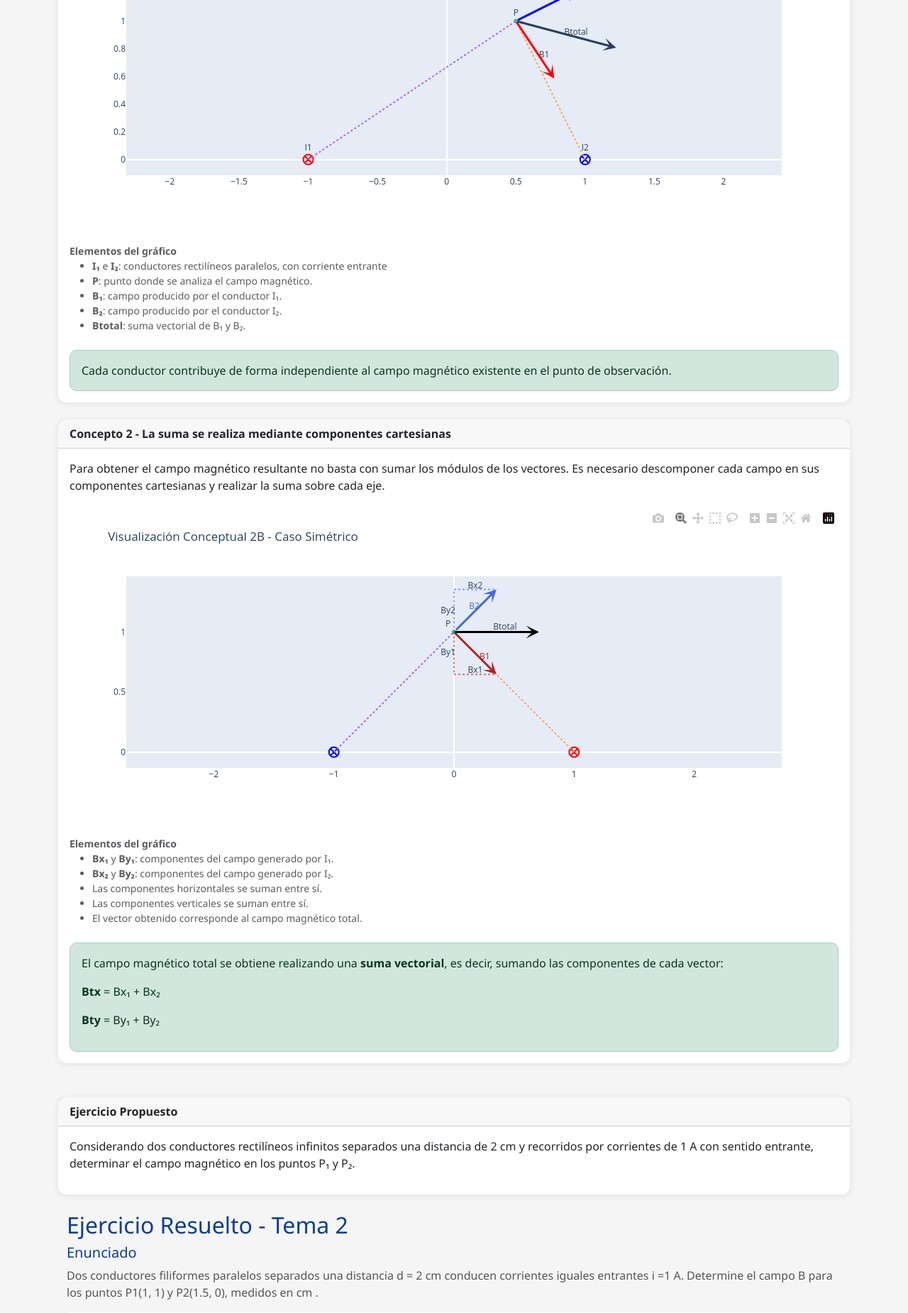
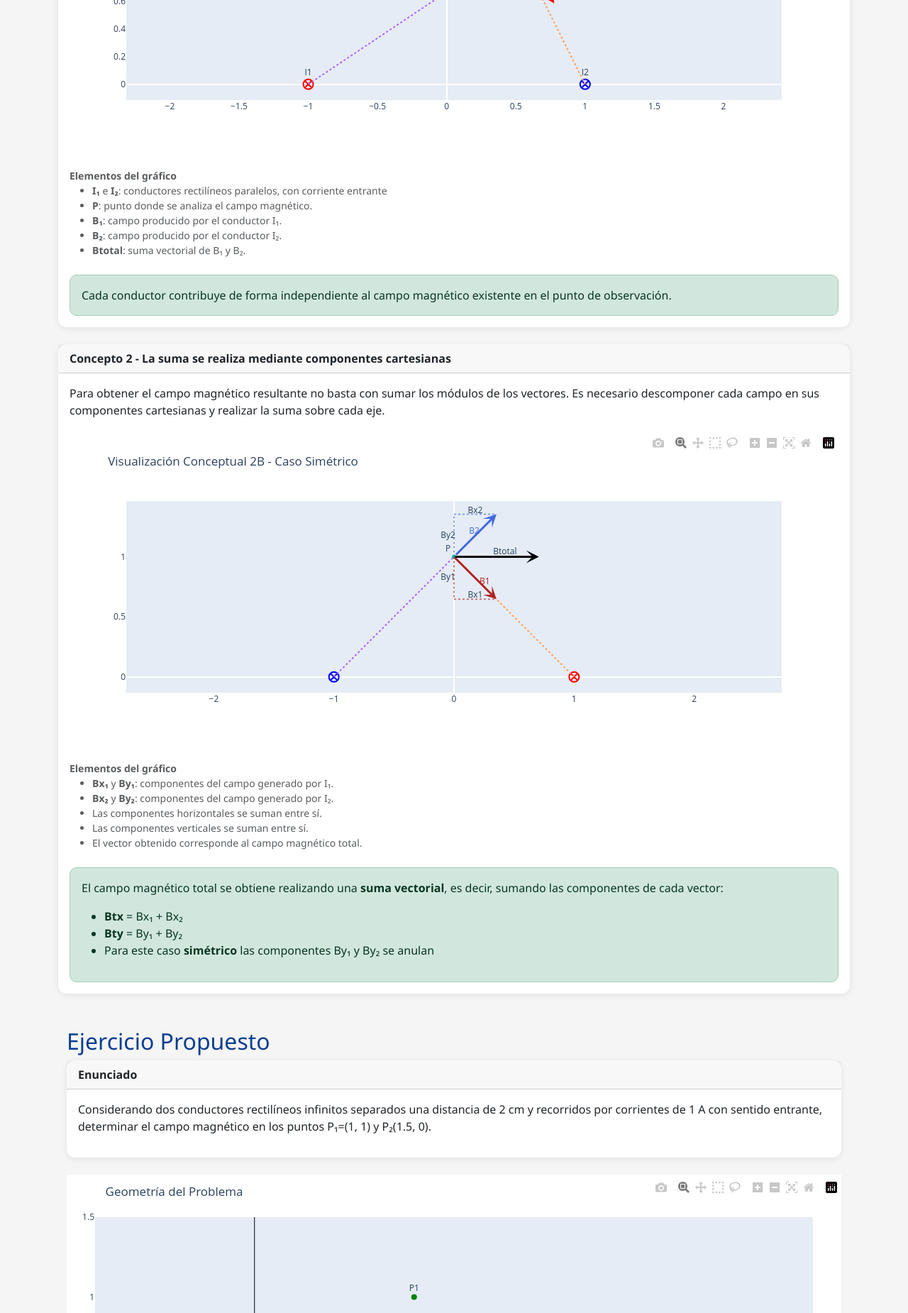
Before and after one commit to jhgakiyama/electromagnetismo-simulator, a Flask app: page /tema2/resolucion/p1 in a window 1280 px wide. Shown: the part 1760-3610 px from the top of the page at 71% size. Run offline with Flask 3, Linux system fonts and the light colour scheme; some libraries are stand-ins or nearby versions.

Commit message:
Mejoras visuales , orden de titulos

```diff
--- a/app/plots/tema2_plot.py
+++ b/app/plots/tema2_plot.py
@@ -640,9 +640,7 @@ def visualizacion_resolucion_p1():
         color=COLOR_I1
 )
     # Layout
-    fig.update_layout(
-        title="Paso 1 - Campos Magnéticos en P1"
-    )
+    fig.update_layout(title="Descomposicion vectorial de B1")
 
     return fig
 
@@ -735,9 +733,7 @@ def visualizacion_resolucion_i2():
     )
 
     # Layout
-    fig.update_layout(
-        title="Paso 1 - Campos Magnéticos en P1"
-    )
+    fig.update_layout(title="Descomposicion vectorial de B2")
 
     return fig
 
--- a/app/templates/tema2_resolucion_p1.html
+++ b/app/templates/tema2_resolucion_p1.html
@@ -64,12 +64,7 @@
             <strong>sumar vectorialmente</strong> los campos producidos
             por cada conductor.
         </p>
-        <div class="alert alert-warning mt-4">
-            Los módulos de los campos magnéticos
-            <strong>no se suman directamente</strong>.
-            Primero deben descomponerse en sus componentes cartesianas y,
-            posteriormente, realizar la suma vectorial.
-        </div>
+
         <div class="alert alert-success mt-3 mb-0">
             Campo magnético total = Suma vectorial de los campos
             producidos por cada conductor.
@@ -172,33 +167,36 @@
             <strong>suma vectorial</strong>, es decir, sumando las
             componentes de cada vector:
             </p>
-            <p><strong>Btx</strong> = Bx₁ + Bx₂</p>
-            <p><strong>Bty</strong> = By₁ + By₂</p>
 
+            <ul>
+                <li><strong>Btx</strong> = Bx₁ + Bx₂</li>
+                <li><strong>Bty</strong> = By₁ + By₂</li>
+
+                <li>Para este caso <strong>simétrico</strong> las componentes
+                 By₁ y By₂ se anulan</li>
+            <ul>
         </div>
     </div>
 </div>
 
+<div class="container mt-4">
+    <h2>Ejercicio Propuesto</h2>
+
     <div class="card mb-4">
-    <div class="card-header"><strong>Ejercicio Propuesto</strong></div>
+    <div class="card-header"><strong>Enunciado</strong></div>
     <div class="card-body">
     <p>
         Considerando dos conductores rectilíneos infinitos separados
         una distancia de 2 cm y recorridos por corrientes de 1 A con
         sentido entrante, determinar el campo magnético en los puntos
-            P₁ y P₂.
+        P₁=(1, 1) y P₂(1.5, 0).
     </p>
     </div>
     </div>
 
-<div class="container mt-4">
-    <h2>Ejercicio Resuelto - Tema 2</h2>
-    <h5>Enunciado</h5>
-    <p>Dos conductores filiformes paralelos separados una distancia d = 2 cm conducen corrientes  iguales entrantes i =1 A. Determine el campo B para los puntos P1(1, 1) y P2(1.5, 0), medidos en cm .</p>
     {{ grafico_ejer | safe }}
 
-    <h2>Paso 2 - Calcular el campo magnético B₁</h2>
-
+    <h3 class="mt-5">Paso 1 - Calcular el campo magnético B₁</h3>
     <p class="text-muted">
         En este paso analizaremos únicamente el campo
         magnético generado por el conductor I₁ sobre el
@@ -210,10 +208,6 @@
     {{ grafico | safe }}
 
     <hr class="my-4">
-
-    <!-- ============================== -->
-    <!-- Paso 1                         -->
-    <!-- ============================== -->
 
     <div class="card mb-4">
 
@@ -252,10 +246,6 @@
 
     </div>
 
-    <!-- ============================== -->
-    <!-- Paso 2                         -->
-    <!-- ============================== -->
-
     <div class="card mb-4">
 
         <div class="card-header">
@@ -282,10 +272,6 @@
 
     </div>
 
-    <!-- ============================== -->
-    <!-- Paso 3                         -->
-    <!-- ============================== -->
-
     <div class="card">
 
         <div class="card-header">
@@ -303,9 +289,6 @@
 
     </div>
 
-    <!-- ============================== -->
-    <!-- Paso 4                         -->
-    <!-- ============================== -->
     <div class="card mt-4">
     <div class="card-header">
         <strong>Paso 4 - Componentes del vector B₁</strong>
@@ -345,31 +328,17 @@
                     <td>{{ "%.2e"|format(by1) }}</td>
                     <td>T</td>
                 </tr>
-
             </tbody>
-
         </table>
-
-        <div class="alert alert-info mt-3">
-
-            En el siguiente paso realizaremos exactamente
-            el mismo procedimiento para el conductor I₂.
-
+    </div>
 </div>
 
-    </div>
+<hr class="my-5">
 
-</div>
-
-    <h3 class="mt-5">Paso 3 - Análisis del conductor I₂</h3>
+<h3 class="mt-5">Paso 2 - Análisis del conductor I₂</h3>
 
     {{ grafico_i2 | safe }}
-
     <hr class="my-4">
-
-    <!-- ============================== -->
-    <!-- Paso 1                         -->
-    <!-- ============================== -->
 
     <div class="card mb-4">
 
@@ -402,12 +371,7 @@
 
     </div>
 
-    <!-- ============================== -->
-    <!-- Paso 2                         -->
-    <!-- ============================== -->
-
     <div class="card mb-4">
-
         <div class="card-header">
             <strong>Paso 2 - Calcular el módulo de B2</strong>
         </div>
@@ -418,11 +382,9 @@
             </p>
 
             <pre>
-
 B2 = μ₀ · I2
     ───────
      2π · r2
-
             </pre>
 
             <p>I2 = 1 A</p>
@@ -438,16 +400,10 @@ B2 = μ₀ · I2
         </div>
     </div>
 
-    <!-- ============================== -->
-    <!-- Paso 3                         -->
-    <!-- ============================== -->
-
     <div class="card">
-
         <div class="card-header">
             <strong>Paso 3 - Determinar la dirección</strong>
         </div>
-
         <div class="card-body">
             <p>
                 Aplicando la regla de la mano derecha,
@@ -459,9 +415,6 @@ B2 = μ₀ · I2
 
     </div>
 
-    <!-- ============================== -->
-    <!-- Paso 4                         -->
-    <!-- ============================== -->
     <div class="card mt-4">
         <div class="card-header">
             <strong>Paso 4 - Componentes del vector B2</strong>
@@ -502,7 +455,7 @@ B2 = μ₀ · I2
 <div class="card mt-4">
 
     <div class="card-header">
-        <strong>Paso 4 - Construcción del campo magnético total</strong>
+        <strong>Construcción del campo magnético total</strong>
     </div>
 
     <div class="card-body">
@@ -543,7 +496,6 @@ B2 = μ₀ · I2
                     <td>{{ "%.2e"|format(bx1) }}</td>
                     <td>{{ "%.2e"|format(bx2) }}</td>
                     <td>?</td>
-
                 </tr>
                 <tr>
                     <td><strong>By</strong></td>
@@ -571,31 +523,21 @@ B2 = μ₀ · I2
         <p>Componente horizontal</p>
 
         <div class="alert alert-light">
-            Bx = Bx₁ + Bx₂
-            <br><br>
-            {{ "%.2e"|format(bx1) }}
-            +
-            {{ "%.2e"|format(bx2) }}
-            <br><br>
-            <strong>= {{ "%.2e"|format(bx_total) }}</strong>
+            <strong>Bx</strong> = Bx₁ + Bx₂ = {{ "%.2e"|format(bx1) }} + {{ "%.2e"|format(bx2) }} <strong>= {{ "%.2e"|format(bx_total) }}</strong>
         </div>
 
         <p class="mt-4">Componente vertical</p>
 
         <div class="alert alert-light">
-            By = By₁ + By₂
-            <br><br>
-            {{ "%.2e"|format(by1) }}
-            +
-            {{ "%.2e"|format(by2) }}
-            <br><br>
-            <strong>= 0</strong>
+            <strong>By</strong> = By₁ + By₂ = {{ "%.2e"|format(by1) }} + {{ "%.2e"|format(by2) }} <strong>= 0</strong>
         </div>
 
         <div class="alert alert-success mt-3">
-            Las componentes X se suman.
-            <br>
-            Las componentes en Y se anulan
+            Para este caso de <strong>geometria simétrica</strong>
+            <ul>
+            <li>Las componentes X se suman</li>
+            <li>Las componentes en Y se anulan</li>
+            </ul>
         </div>
     </div>
 </div>
@@ -637,13 +579,32 @@ B2 = μ₀ · I2
     Finalmente representamos el campo magnético resultante obtenido a partir de la suma vectorial de los campos producidos por ambos conductores.
 </p>
 
-{{ grafico_resultado | safe }}
-
 <div class="card mt-4">
 
     <div class="card-header">
-        <strong>Conclusión</strong>
+        <strong>Grafico del Campo Magnético Total</strong>
     </div>
+
+    <div class="card-body">
+        {{ grafico_resultado | safe }}
+
+		<div class="small text-muted mt-3">
+			<strong><strong>Elementos del gráfico</strong></strong>
+
+			<ul class="mb-0">
+				Para mejor la visualizacion final del Campo Total se eliminó del grafico
+				<li>❌ d = 2 cm</li>
+				<li>❌ P₂</li>
+				<li>❌ r₁ y r₂</li>
+				<li>❌ Bx1 y By1</li>
+				<li>❌ Bx2 y By2</li>
+			</ul>
+		</div>
+	</div>
+</div>
+
+<div class="card mt-4">
+    <div class="card-header"><strong>Conclusión</strong></div>
 
     <div class="card-body">
         <p>
```
Lines whose indentation alone changed are shown as unchanged.
